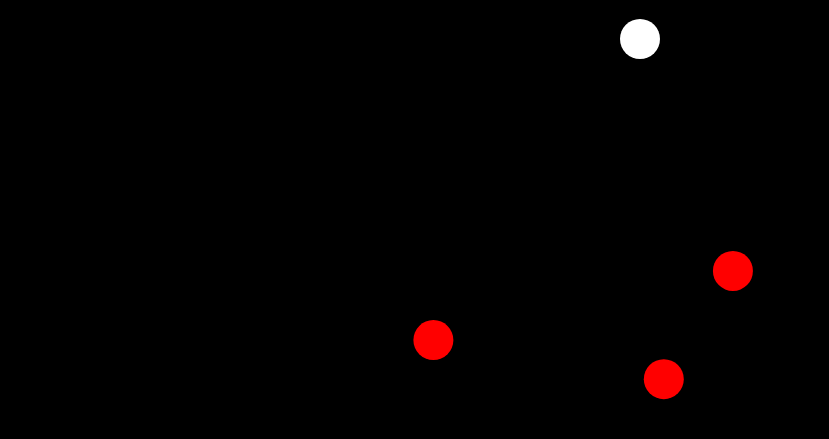
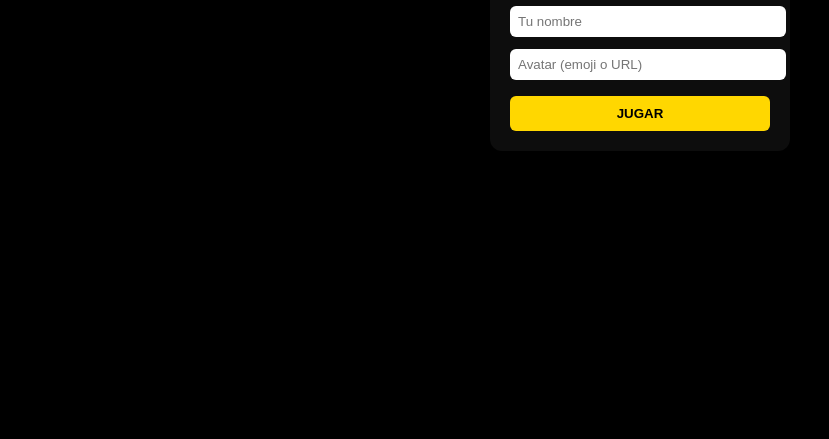
Before and after one commit to isaiasmed07/arena-game, a plain HTML site: page index.html in a window 1280 px wide. Shown: the part 361-800 px from the top of the page, without its empty margins (0-829 px from the left). Drawn offline with Linux system fonts and the light colour scheme.

Commit message:
Agrego pantalla de inicio con nombre y avatar

```diff
--- a/game.js
+++ b/game.js
@@ -1,7 +1,14 @@
 const canvas = document.getElementById("game");
 const ctx = canvas.getContext("2d");
 
-// 📱 Resize responsive
+// ===================== SUPABASE =====================
+const SUPABASE_URL = "https://mujgrjmwfeflvbutmbts.supabase.co";
+const SUPABASE_KEY = "sb_publishable_6Aw1vjP0NJ7IOF03qPc39Q_nME8oMMK";
+
+// cliente supabase (CDN)
+const supabase = window.supabase.createClient(SUPABASE_URL, SUPABASE_KEY);
+
+// ===================== RESIZE =====================
 function resize() {
   canvas.width = window.innerWidth;
   canvas.height = window.innerHeight;
@@ -9,19 +16,19 @@ function resize() {
 window.addEventListener("resize", resize);
 resize();
 
-// 👆 Controles
+// ===================== CONTROLES =====================
 let keys = {};
 let touch = { x: 0, y: 0, active: false };
 
-// 🏆 BEST SCORE (localStorage)
+// 🏆 BEST LOCAL
 let best = localStorage.getItem("bestScore") || 0;
 document.getElementById("best").innerText = best;
 
-// teclado (PC)
+// teclado
 document.addEventListener("keydown", e => keys[e.key.toLowerCase()] = true);
 document.addEventListener("keyup", e => keys[e.key.toLowerCase()] = false);
 
-// touch (móvil)
+// touch
 canvas.addEventListener("touchstart", (e) => {
   const t = e.touches[0];
   touch.x = t.clientX;
@@ -41,12 +48,12 @@ canvas.addEventListener("touchend", () => {
   touch.active = false;
 });
 
-// 🔫 PC click shoot
+// click PC
 canvas.addEventListener("click", e => {
   shoot(e.clientX, e.clientY);
 });
 
-// ---------------- GAME DATA ----------------
+// ===================== GAME DATA =====================
 let player = {
   x: canvas.width / 2,
   y: canvas.height / 2,
@@ -59,7 +66,7 @@ let bullets = [];
 let enemies = [];
 let score = 0;
 
-// 🔫 disparo
+// ===================== SHOOT =====================
 function shoot(x, y) {
   const angle = Math.atan2(y - player.y, x - player.x);
 
@@ -71,7 +78,7 @@ function shoot(x, y) {
   });
 }
 
-// 👾 enemigos
+// ===================== ENEMIES =====================
 function spawnEnemy() {
   const side = Math.random();
   let x, y;
@@ -94,28 +101,44 @@ function spawnEnemy() {
 
 setInterval(spawnEnemy, 1000);
 
-// ---------------- UPDATE ----------------
+// ===================== SAVE GLOBAL SCORE =====================
+async function saveGlobalScore(finalScore) {
+  const name = localStorage.getItem("playerName") || "Player";
+
+  const { error } = await supabase.from("leaderboard").insert([
+    {
+      name: name,
+      score: finalScore
+    }
+  ]);
+
+  if (error) {
+    console.log("Error guardando score:", error.message);
+  }
+}
+
+// ===================== UPDATE =====================
 function update() {
-  // 🧠 movimiento PC
+  // movimiento PC
   if (keys["w"]) player.y -= player.speed;
   if (keys["s"]) player.y += player.speed;
   if (keys["a"]) player.x -= player.speed;
   if (keys["d"]) player.x += player.speed;
 
-  // 📱 movimiento móvil (hacia el dedo)
+  // móvil
   if (touch.active) {
     const angle = Math.atan2(touch.y - player.y, touch.x - player.x);
     player.x += Math.cos(angle) * player.speed;
     player.y += Math.sin(angle) * player.speed;
   }
 
-  // 🔫 balas
+  // balas
   bullets.forEach(b => {
     b.x += b.dx;
     b.y += b.dy;
   });
 
-  // 👾 enemigos
+  // enemigos
   enemies.forEach(e => {
     const angle = Math.atan2(player.y - e.y, player.x - e.x);
     e.x += Math.cos(angle) * e.speed;
@@ -127,7 +150,7 @@ function update() {
     }
   });
 
-  // 💥 colisiones
+  // colisiones
   bullets.forEach((b, bi) => {
     enemies.forEach((e, ei) => {
       const dist = Math.hypot(b.x - e.x, b.y - e.y);
@@ -137,7 +160,6 @@ function update() {
         bullets.splice(bi, 1);
         score += 10;
 
-        // 🏆 actualizar best score en tiempo real
         if (score > best) {
           best = score;
           localStorage.setItem("bestScore", best);
@@ -152,24 +174,19 @@ function update() {
   document.getElementById("hp").innerText = player.hp;
 }
 
-// ---------------- DRAW ----------------
+// ===================== DRAW =====================
 function draw() {
   ctx.fillStyle = "black";
   ctx.fillRect(0, 0, canvas.width, canvas.height);
 
-  // 👤 jugador
   ctx.fillStyle = "white";
   ctx.beginPath();
   ctx.arc(player.x, player.y, player.size, 0, Math.PI * 2);
   ctx.fill();
 
-  // 🔫 balas
   ctx.fillStyle = "yellow";
-  bullets.forEach(b => {
-    ctx.fillRect(b.x, b.y, 5, 5);
-  });
+  bullets.forEach(b => ctx.fillRect(b.x, b.y, 5, 5));
 
-  // 👾 enemigos
   ctx.fillStyle = "red";
   enemies.forEach(e => {
     ctx.beginPath();
@@ -178,8 +195,8 @@ function draw() {
   });
 }
 
-// ---------------- LOOP ----------------
-function gameLoop() {
+// ===================== LOOP =====================
+async function gameLoop() {
   update();
   draw();
 
@@ -188,7 +205,8 @@ function gameLoop() {
   } else {
     alert("Game Over | Score: " + score);
 
-    // 🏆 guardar récord final
+    await saveGlobalScore(score);
+
     if (score > best) {
       localStorage.setItem("bestScore", score);
     }
--- a/index.html
+++ b/index.html
@@ -10,6 +10,20 @@
 </head>
 
 <body>
+
+  <!-- 🎮 PANTALLA DE INICIO -->
+  <div id="startScreen">
+    <div class="panel">
+      <h1>🔥 Arena Survival</h1>
+
+      <input id="playerName" type="text" placeholder="Tu nombre">
+
+      <input id="playerAvatar" type="text" placeholder="Avatar (emoji o URL)">
+
+      <button onclick="startGame()">JUGAR</button>
+    </div>
+  </div>
+
   <!-- 🎮 Canvas del juego -->
   <canvas id="game"></canvas>
 
--- a/style.css
+++ b/style.css
@@ -5,13 +5,12 @@ html, body {
   background: black;
   font-family: Arial, sans-serif;
 
-  /* 📱 clave para móviles */
   touch-action: none;
   height: 100%;
   width: 100%;
 }
 
-/* 🎮 canvas ocupa toda la pantalla */
+/* 🎮 canvas */
 canvas {
   display: block;
   position: fixed;
@@ -19,7 +18,7 @@ canvas {
   left: 0;
 }
 
-/* 🧠 UI siempre encima */
+/* 🧠 UI del juego */
 #ui {
   position: fixed;
   top: 10px;
@@ -36,24 +35,67 @@ canvas {
   min-width: 140px;
 }
 
-/* 📊 estilo de líneas del UI */
 #ui p {
   margin: 4px 0;
 }
 
-/* 🏆 BEST SCORE destacado (sin ser invasivo) */
 #ui p:last-child {
   color: gold;
   font-weight: bold;
 }
 
-/* 📱 ajustes móviles */
+/* 🎮 PANTALLA DE INICIO */
+#startScreen {
+  position: fixed;
+  width: 100%;
+  height: 100%;
+  background: black;
+  z-index: 100;
+
+  display: flex;
+  justify-content: center;
+  align-items: center;
+}
+
+.panel {
+  background: rgba(255,255,255,0.05);
+  padding: 20px;
+  border-radius: 12px;
+  text-align: center;
+  color: white;
+  width: 260px;
+}
+
+.panel h1 {
+  margin-bottom: 15px;
+  font-size: 20px;
+}
+
+.panel input {
+  width: 100%;
+  margin: 6px 0;
+  padding: 8px;
+  border-radius: 6px;
+  border: none;
+  outline: none;
+}
+
+.panel button {
+  margin-top: 10px;
+  width: 100%;
+  padding: 10px;
+  background: gold;
+  border: none;
+  cursor: pointer;
+  font-weight: bold;
+  border-radius: 6px;
+}
+
+/* 📱 mobile */
 @media (max-width: 600px) {
   #ui {
     font-size: 14px;
     top: 5px;
     left: 5px;
-    padding: 8px 10px;
-    min-width: 120px;
   }
 }
```
